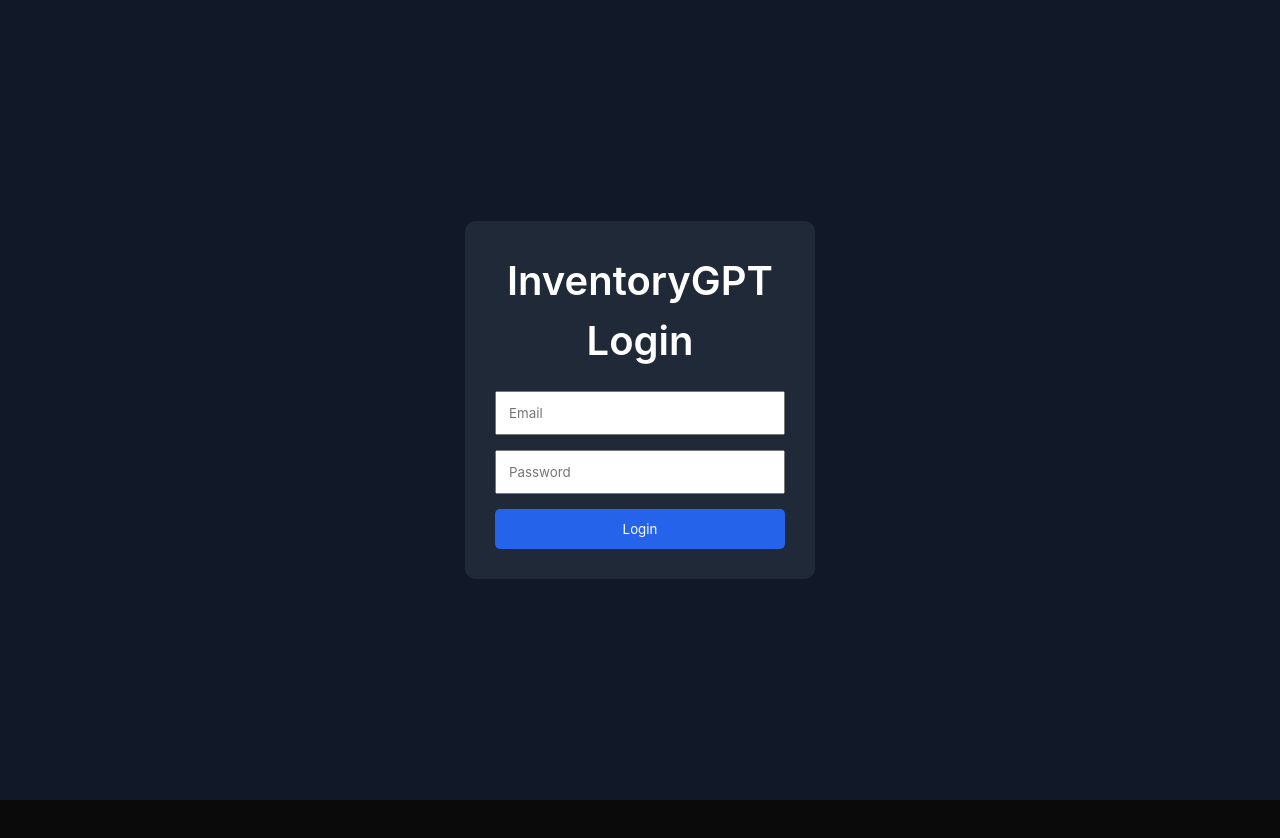
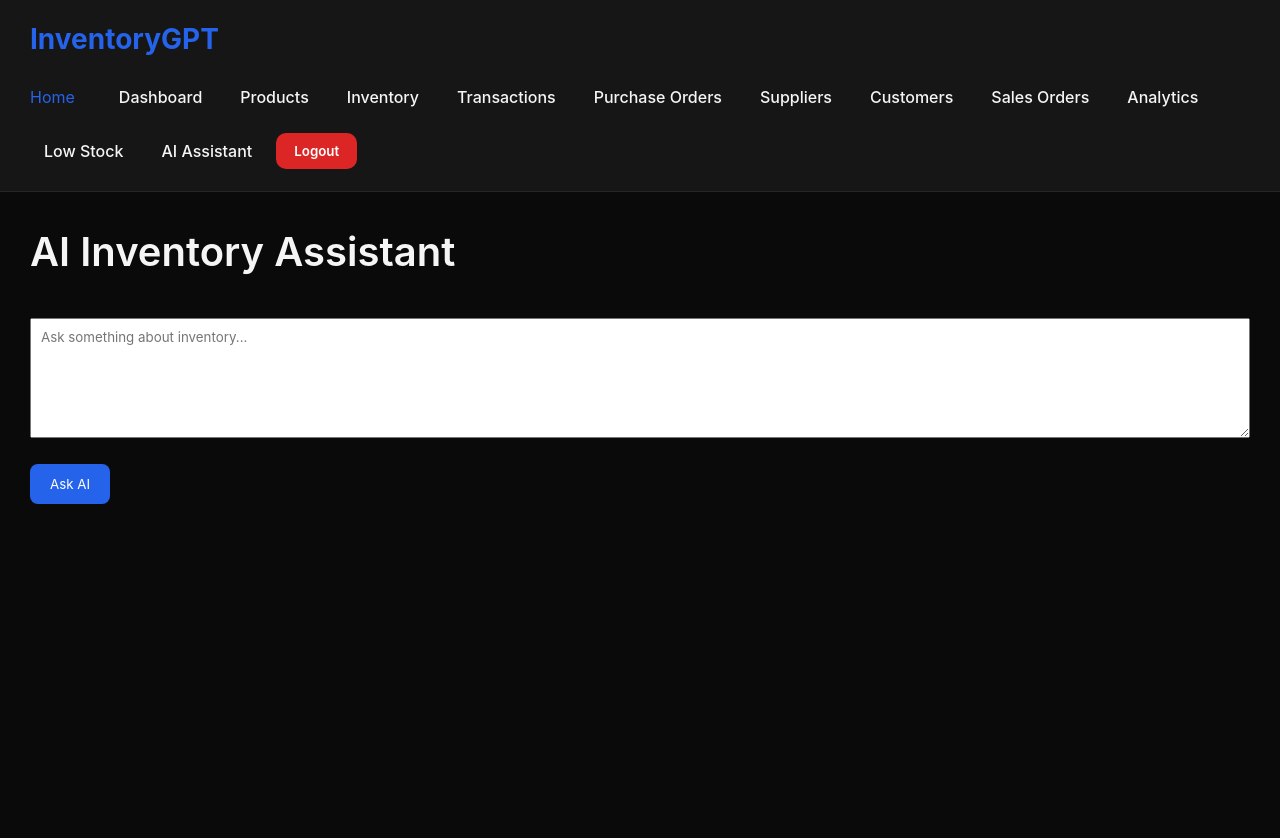
Before and after one commit to Dileepbiradha/InventoryGPT, a React (Vite) app in the folder frontend/: page /ai in a window 1280 px wide. Before the commit this address led to /login. Shown: the top 838 px of the page. Before the commit the page ends 800 px from the top, so only its background shows below. Built offline with nearby package versions, Linux system fonts and the light colour scheme; no server answers.

Commit message:
Add AI assistant frontend

```diff
--- a/frontend/src/App.jsx
+++ b/frontend/src/App.jsx
@@ -168,12 +168,8 @@ function App() {
         {/* AI CHAT */}
 
         <Route
-          path="/ai-chat"
-          element={
-            <ProtectedRoute>
-              <AIChat />
-            </ProtectedRoute>
-          }
+          path="/ai"
+          element={<AIChat />}
         />
 
         {/* SALES ORDERS */}
--- a/frontend/src/components/Navbar.jsx
+++ b/frontend/src/components/Navbar.jsx
@@ -62,7 +62,7 @@ function Navbar() {
         <Link to="/sales-orders" style={linkStyle}>Sales Orders</Link>
         <Link to="/analytics" style={linkStyle}>Analytics</Link>
         <Link to="/low-stock" style={linkStyle}>Low Stock</Link>
-        <Link to="/ai-chat" style={linkStyle}>AI Assistant</Link>
+        <Link to="/ai" style={linkStyle}>AI Assistant</Link>
 
         <button onClick={handleLogout}
           style={{
--- a/frontend/src/pages/AIChat.jsx
+++ b/frontend/src/pages/AIChat.jsx
@@ -3,47 +3,32 @@ import api from "../services/api";
 import Navbar from "../components/Navbar";
 
 function AIChat() {
-
   const [question, setQuestion] = useState("");
   const [answer, setAnswer] = useState("");
+  const [loading, setLoading] = useState(false);
 
   const askAI = async () => {
+    if (!question.trim()) return;
 
     try {
-
-      console.log("Sending question:", question);
+      setLoading(true);
 
       const response = await api.post(
-        "/ai-inventory",
+        "/ai-inventory/",
         {
           question
         }
       );
 
-      console.log("AI Response:", response.data);
+      setAnswer(response.data.answer);
+    } catch (error) {
+      console.error(error);
 
       setAnswer(
-        response.data.answer
+        "Error contacting AI assistant."
       );
-
-    } catch (error) {
-
-      console.error("AI Error:", error);
-
-      if (error.response) {
-
-        setAnswer(
-          error.response.data.error ||
-          error.response.data.answer ||
-          "Backend returned an error"
-        );
-
-      } else {
-
-        setAnswer(
-          "Cannot connect to backend server"
-        );
-      }
+    } finally {
+      setLoading(false);
     }
   };
 
@@ -51,52 +36,71 @@ function AIChat() {
     <>
       <Navbar />
 
-      <div style={{ padding: "30px" }}>
+      <div
+        style={{
+          padding: "30px",
+          color: "white",
+          background: "#0A0A0A",
+          minHeight: "100vh"
+        }}
+      >
+        <h1>AI Inventory Assistant</h1>
 
-        <h1>Inventory AI Assistant</h1>
-
-        <input
-          type="text"
-          placeholder="Ask a question..."
+        <textarea
           value={question}
           onChange={(e) =>
             setQuestion(e.target.value)
           }
+          placeholder="Ask something about inventory..."
           style={{
-            width: "500px",
-            padding: "10px"
+            width: "100%",
+            height: "120px",
+            padding: "10px",
+            marginTop: "20px",
+            marginBottom: "20px"
           }}
         />
 
         <button
           onClick={askAI}
           style={{
-            marginLeft: "10px",
-            padding: "10px"
+            background: "#2563EB",
+            color: "white",
+            border: "none",
+            padding: "12px 20px",
+            borderRadius: "8px",
+            cursor: "pointer"
           }}
         >
-          Ask
+          Ask AI
         </button>
 
+        {loading && (
+          <p style={{ marginTop: "20px" }}>
+            Thinking...
+          </p>
+        )}
+
+        {answer && (
           <div
             style={{
               marginTop: "30px",
-            border: "1px solid gray",
-            padding: "20px"
+              background: "#161616",
+              padding: "20px",
+              borderRadius: "10px"
             }}
           >
-          <strong>Answer:</strong>
-          <pre
+            <h3>Answer</h3>
+
+            <p
               style={{
-            whiteSpace: "pre-wrap",
-            wordBreak: "break-word",
-            fontFamily: "inherit"
+                whiteSpace: "pre-wrap"
               }}
             >
               {answer}
-        </pre>
+            </p>
           </div>
-
+        )}
       </div>
     </>
   );
```
Also changed, not shown: frontend/src/pages/Dashboard.jsx (indentation only). Lines whose indentation alone changed are shown as unchanged.
